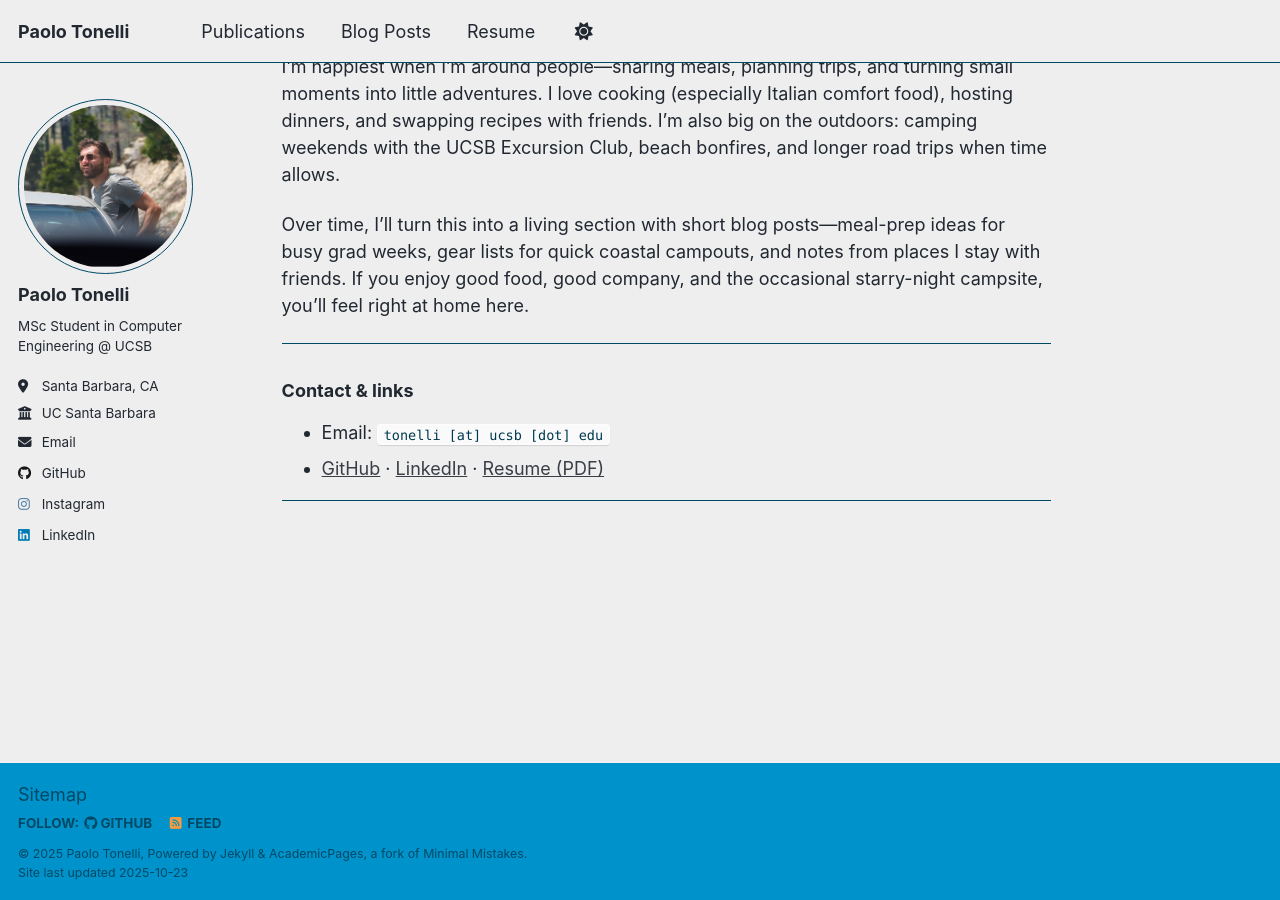
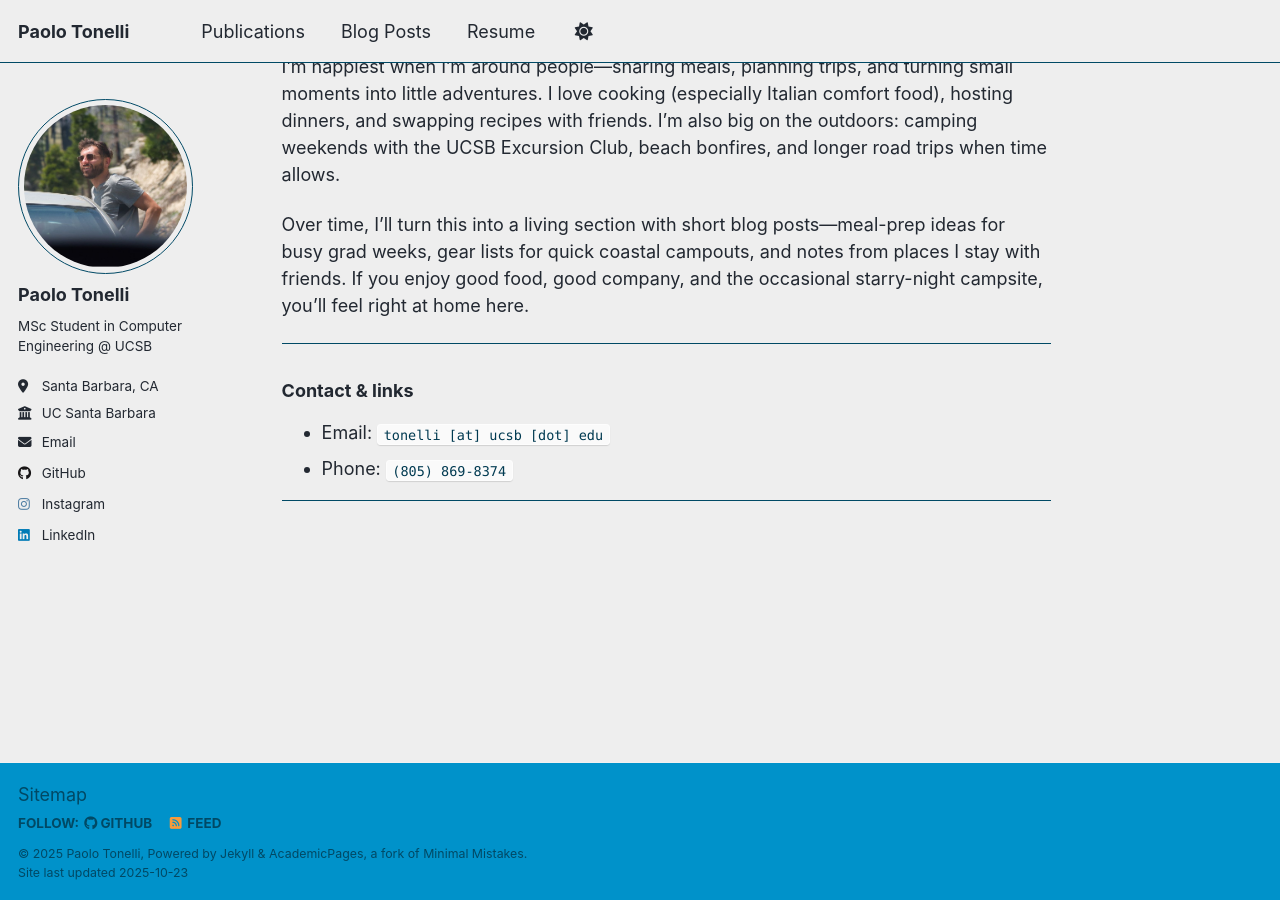
Before and after one commit to paolotonelli/paolotonelli.github.io, a Jekyll site: the page built from _pages/about.md, in a window 1280 px wide and 900 px high, scrolled down 1012 px. Built offline with Jekyll 4.4.1, drawn with Linux system fonts in a browser that asks for light colours; a script that is not in the unit is left out.

Commit message:
Update about.md

```diff
--- a/_pages/about.md
+++ b/_pages/about.md
@@ -40,6 +40,6 @@ Over time, I’ll turn this into a living section with short blog posts—meal-p
 
 ### Contact & links
 - Email: `tonelli [at] ucsb [dot] edu`
-- [GitHub](#) · [LinkedIn](https://www.linkedin.com/in/paolo-tonelli-0685832aa/) · [Resume (PDF)](/files/Tonelli_Paolo_Resume.pdf)
+- Phone: `(805) 869-8374`
 
 ---
```
